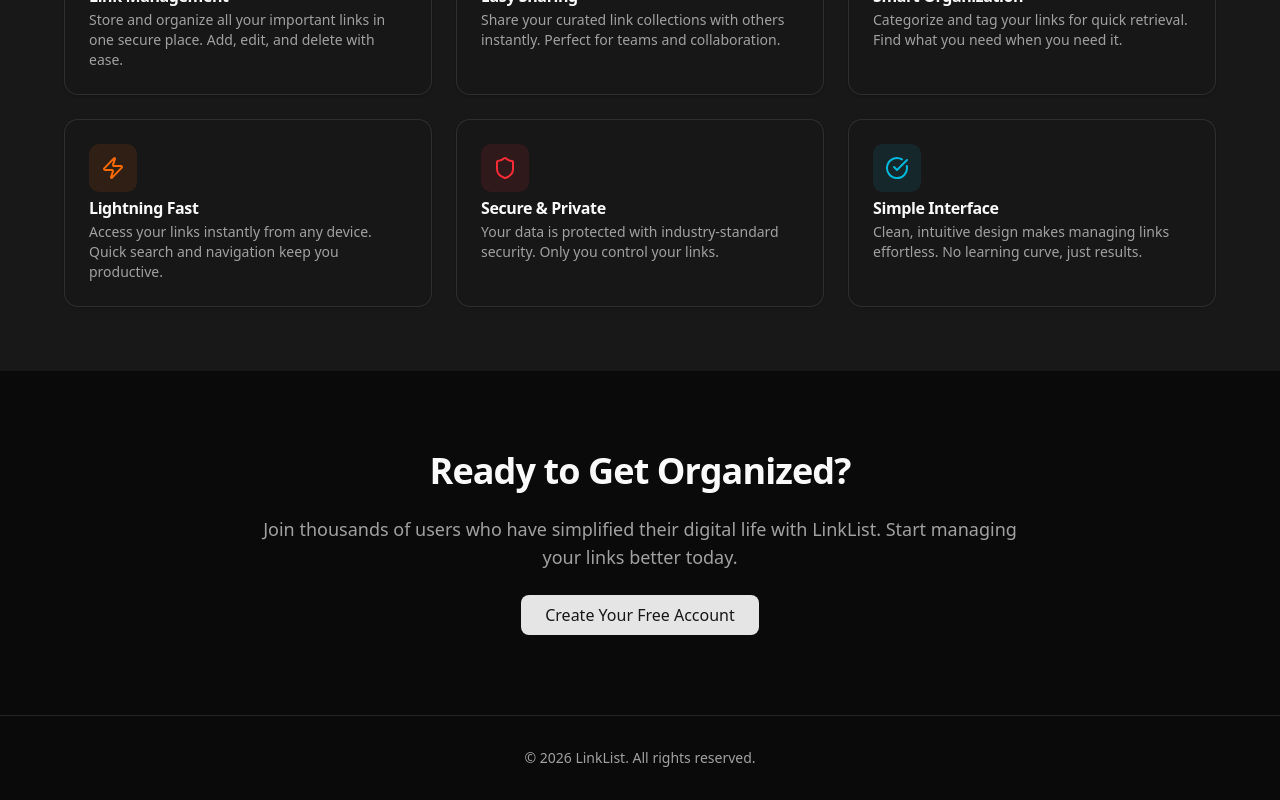
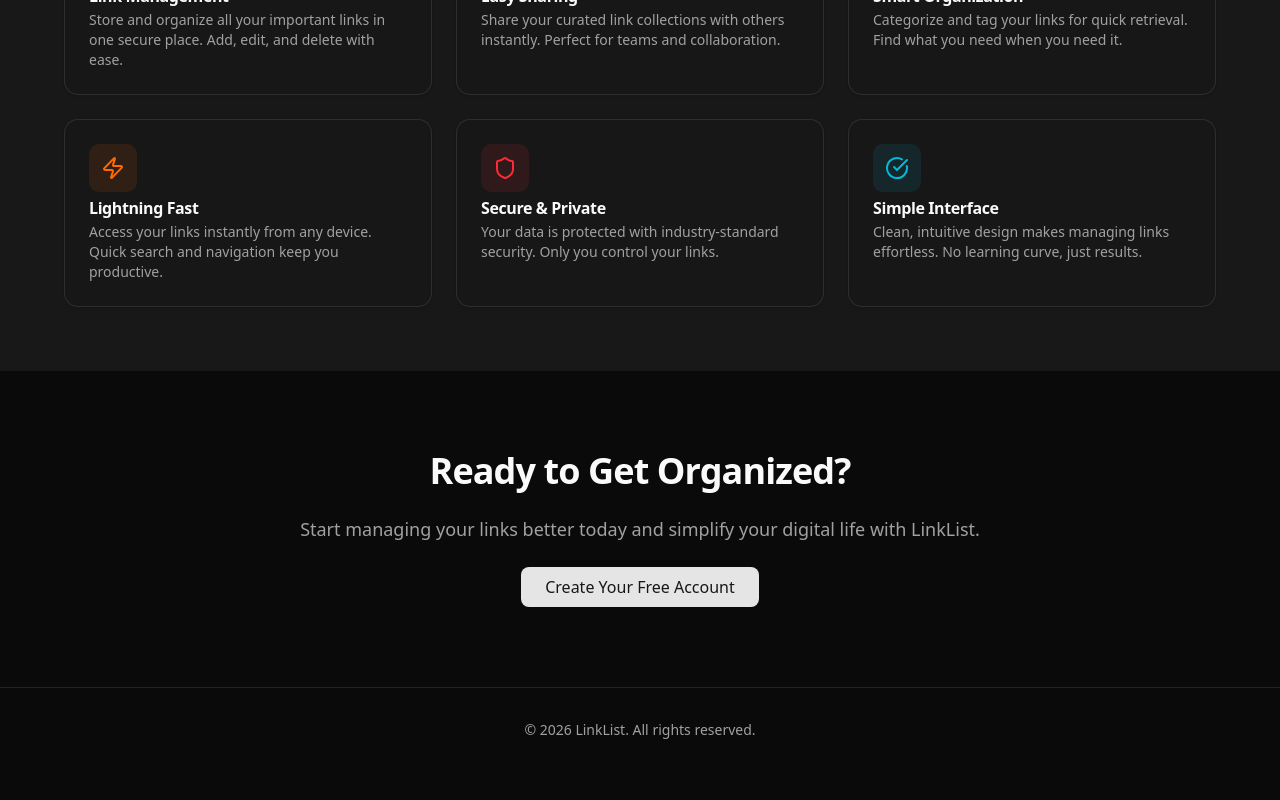
Before and after one commit to VijayPerepa/linklist, a Next.js app: page / in a window 1280 px wide. Shown: the part 938-1738 px from the top of the page. After the commit the page ends 1710 px from the top, so only its background shows below. Built offline with nearby package versions, Linux system fonts and the light colour scheme; no server answers.

Commit message:
fix: update marketing copy to be more accurate
Co-authored-by: VijayPerepa <33867340+VijayPerepa@users.noreply.github.com>

```diff
--- a/app/page.tsx
+++ b/app/page.tsx
@@ -135,8 +135,7 @@ export default async function HomePage() {
             Ready to Get Organized?
           </h2>
           <p className="text-lg text-muted-foreground">
-            Join thousands of users who have simplified their digital life with LinkList.
-            Start managing your links better today.
+            Start managing your links better today and simplify your digital life with LinkList.
           </p>
           <SignUpButton mode="modal">
             <Button size="lg" className="text-base">
```
